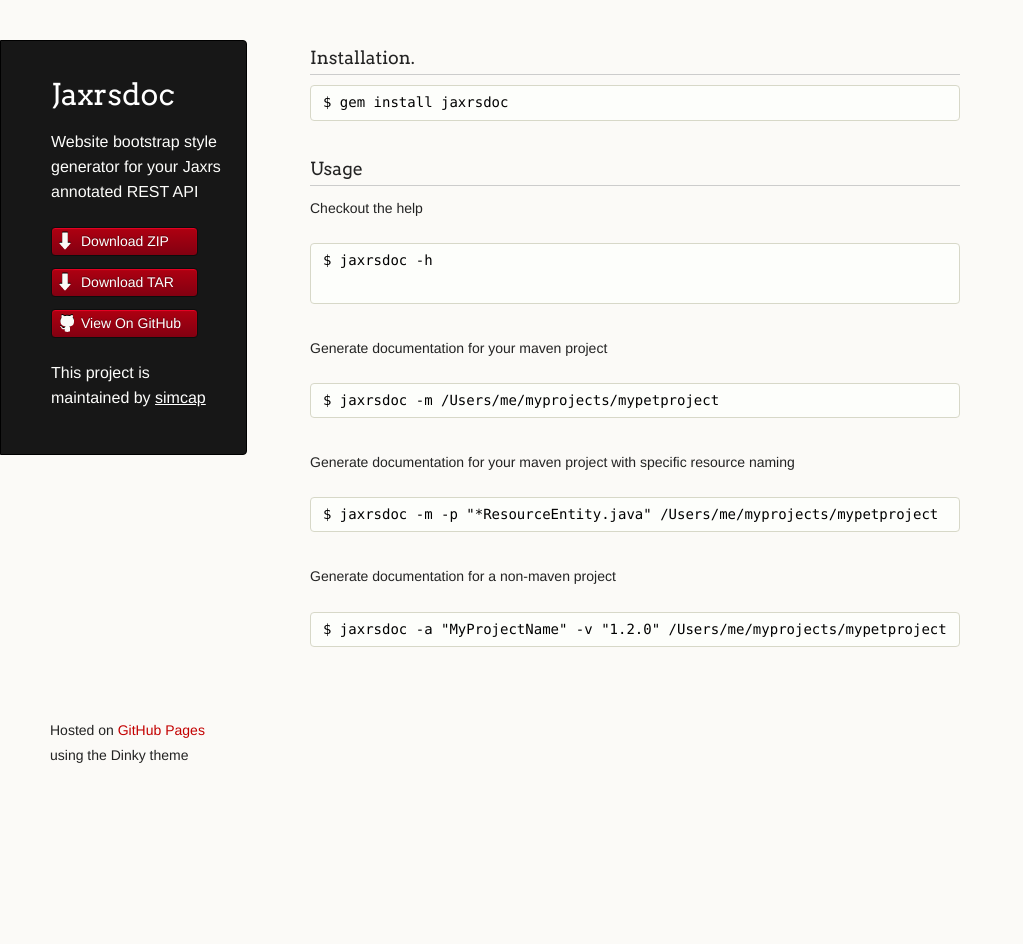
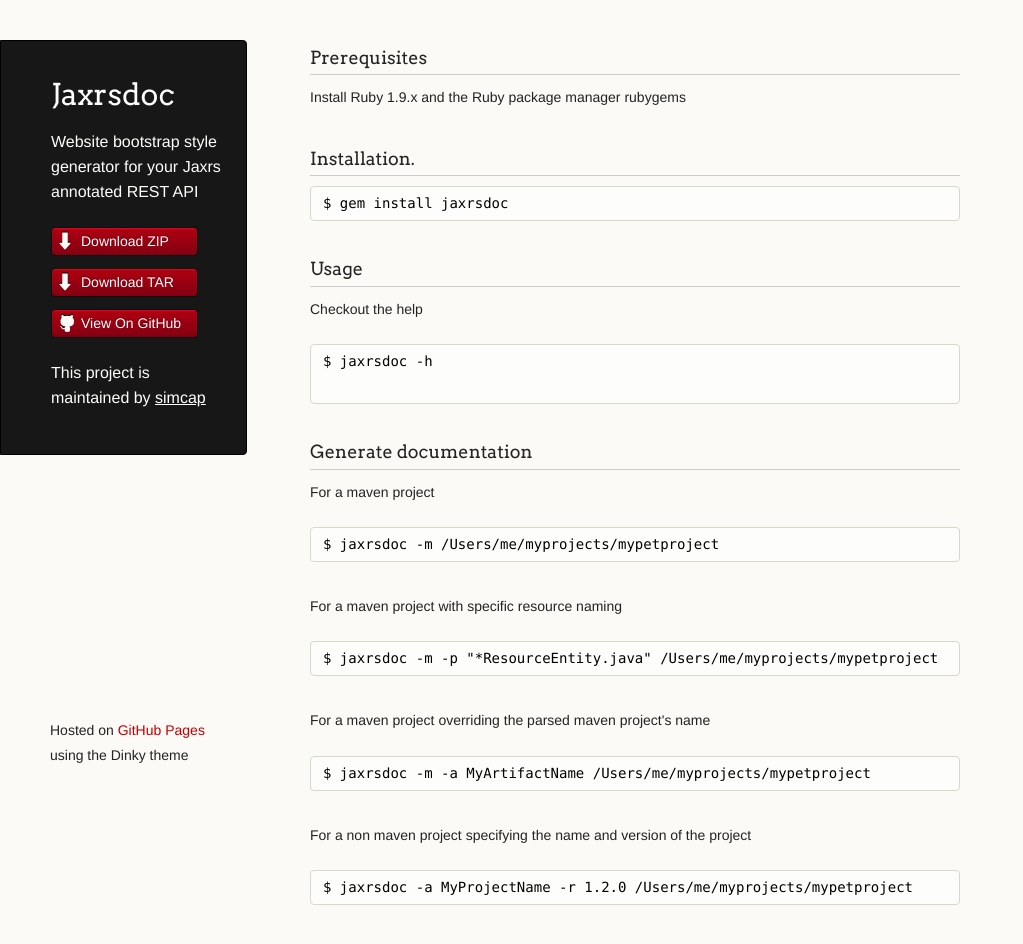
Before and after one commit to namrouche/jaxrsdoc, a plain HTML site: page index.html in a window 1280 px wide. Shown: the whole page, without its empty margins (0-1023 px from the left). Before the commit the page ends 800 px from the top, so only its background shows below. Drawn offline with Linux system fonts and the light colour scheme.

Commit message:
new info

```diff
--- a/index.html
+++ b/index.html
@@ -30,6 +30,10 @@
 
       </header>
       <section>
+		        <h3>Prerequisites</h3>
+
+		<p>Install Ruby 1.9.x and the Ruby package manager rubygems</p>
+
         <h3>Installation.</h3>
 
 <pre><code>$ gem install jaxrsdoc
@@ -43,19 +47,28 @@
 
 </code></pre>
 
-<p>Generate documentation for your maven project</p>
+<h3>Generate documentation</h3>
+
+<p>For a maven project</p>
 
 <pre><code>$ jaxrsdoc -m /Users/me/myprojects/mypetproject
 </code></pre>
 
-<p>Generate documentation for your maven project with specific resource naming</p>
+<p>For a maven project with specific resource naming</p>
 
 <pre><code>$ jaxrsdoc -m -p "*ResourceEntity.java" /Users/me/myprojects/mypetproject
 </code></pre>
 
-<p>Generate documentation for a non-maven project</p>
+</code></pre>
 
-<pre><code>$ jaxrsdoc -a "MyProjectName" -v "1.2.0" /Users/me/myprojects/mypetproject
+<p>For a maven project overriding the parsed maven project's name</p>
+
+<pre><code>$ jaxrsdoc -m -a MyArtifactName /Users/me/myprojects/mypetproject
+</code></pre>
+
+<p>For a non maven project specifying the name and version of the project</p>
+
+<pre><code>$ jaxrsdoc -a MyProjectName -r 1.2.0 /Users/me/myprojects/mypetproject
 </code></pre>
       </section>
       <footer>
```
